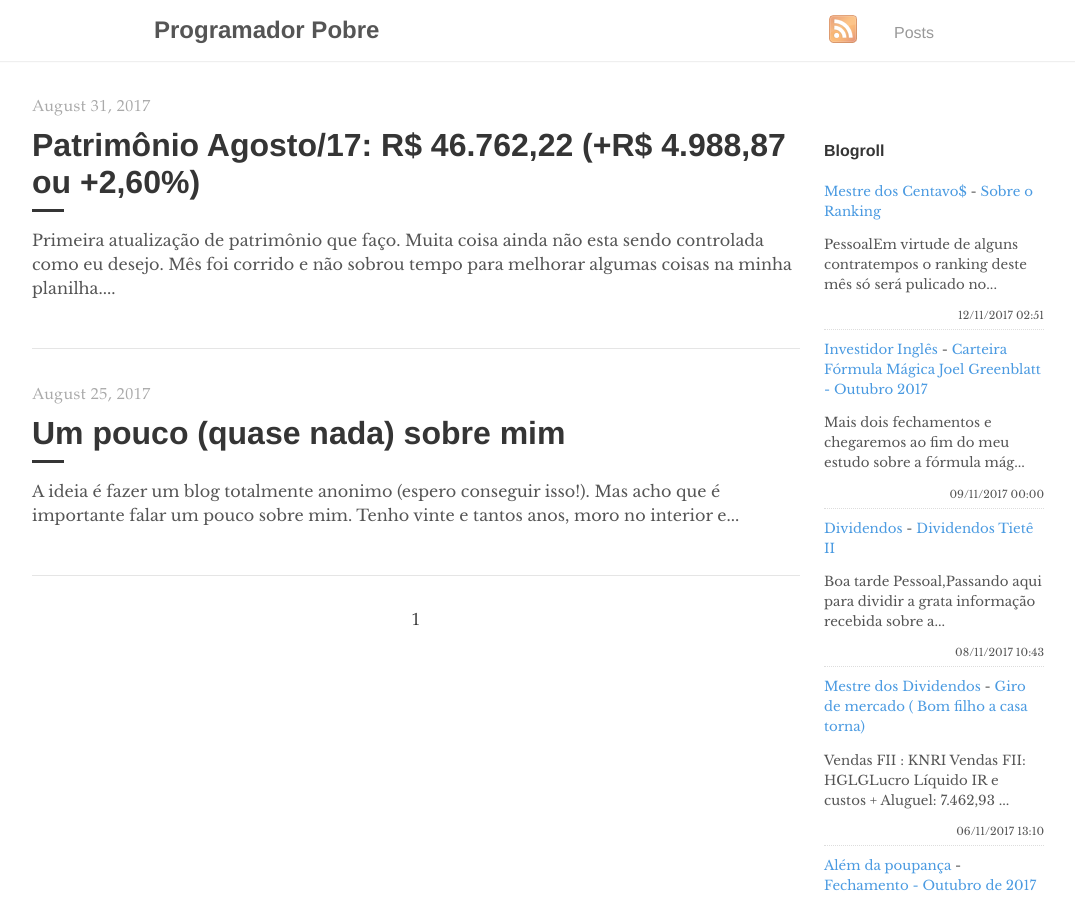
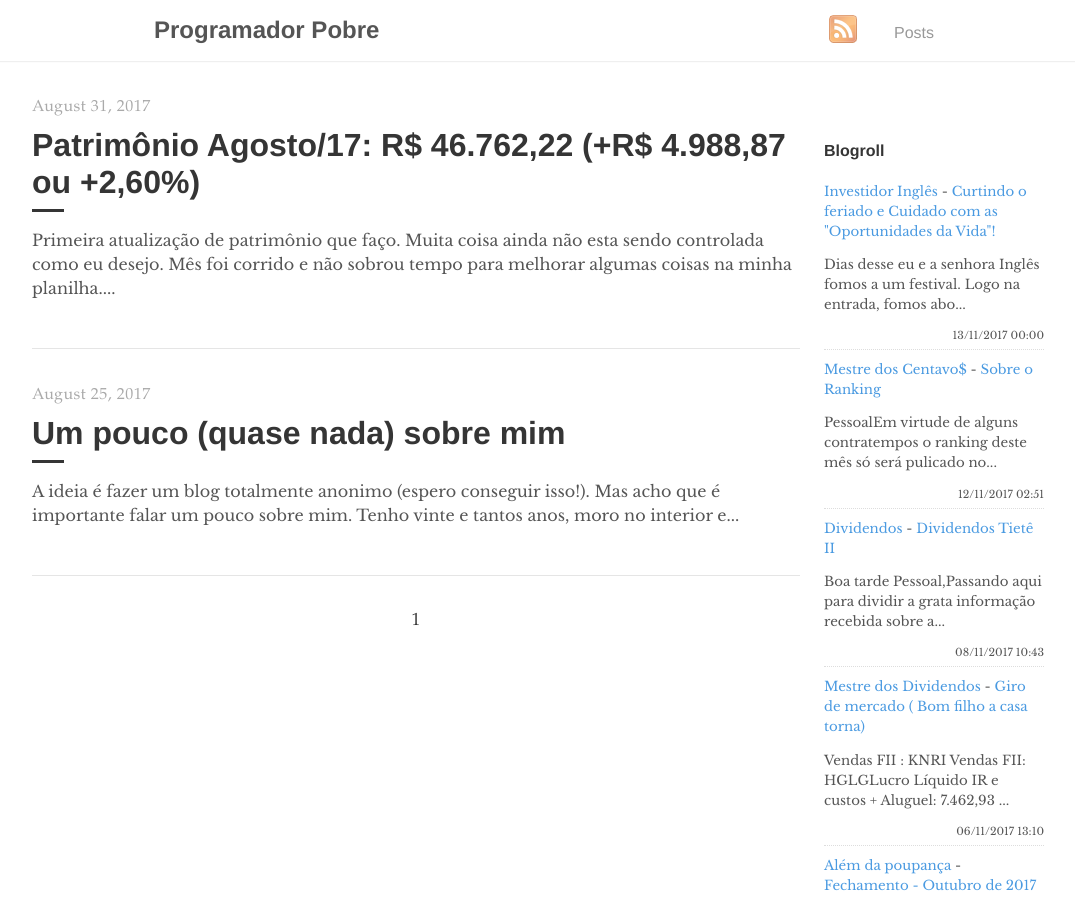
Before and after one commit to programadorpobre/programadorpobre.github.io, a Jekyll site: the page built from index.html, in a window 1280 px wide and 900 px high. Shown: the whole window, without its empty margins (96-1171 px from the left). Built offline with Jekyll 4.4.1, drawn with Linux system fonts in a browser that asks for light colours; the list of posts is cut into pages by our own code; comment, search, counter and statistics services are not loaded.

Commit message:
[ci skip] travis #100

```diff
--- a/_includes/feed-entries.html
+++ b/_includes/feed-entries.html
@@ -1,12 +1,12 @@
+<div class="feed-entry">
+    <a class="feed-entry-site-name" href="http://investidoringles.blogspot.com/">Investidor Inglês</a> - <a class="feed-entry-title" href="http://investidoringles.blogspot.com/2017/11/cuidado-com-oportunidades-da-vida.html">Curtindo o feriado e Cuidado com as "Oportunidades da Vida"!</a>
+    <p class="feed-entry-summary">Dias desse eu e a senhora Inglês fomos a um festival. Logo na entrada, fomos abo...</p>
+    <time datetime="2017-11-13T00:00:00.001-02:00">13/11/2017 00:00</time>
+</div>
 <div class="feed-entry">
     <a class="feed-entry-site-name" href="http://mestredoscentavos.blogspot.com/">Mestre dos Centavo$</a> - <a class="feed-entry-title" href="http://mestredoscentavos.blogspot.com/2017/11/sobre-o-ranking.html">Sobre o Ranking</a>
     <p class="feed-entry-summary">PessoalEm virtude de alguns contratempos o ranking deste mês só será pulicado no...</p>
     <time datetime="2017-11-12T02:51:00.001-08:00">12/11/2017 02:51</time>
-</div>
-<div class="feed-entry">
-    <a class="feed-entry-site-name" href="http://investidoringles.blogspot.com/">Investidor Inglês</a> - <a class="feed-entry-title" href="http://investidoringles.blogspot.com/2017/11/carteira-formula-magica-joel-greenblatt.html">Carteira Fórmula Mágica Joel Greenblatt - Outubro 2017</a>
-    <p class="feed-entry-summary">Mais dois fechamentos e chegaremos ao fim do meu estudo sobre a&nbsp;fórmula mág...</p>
-    <time datetime="2017-11-09T00:00:00.000-02:00">09/11/2017 00:00</time>
 </div>
 <div class="feed-entry">
     <a class="feed-entry-site-name" href="http://bonsdividendos.blogspot.com/">Dividendos</a> - <a class="feed-entry-title" href="http://bonsdividendos.blogspot.com/2017/11/dividendos-tiete-ii.html">Dividendos Tietê II</a>
```
